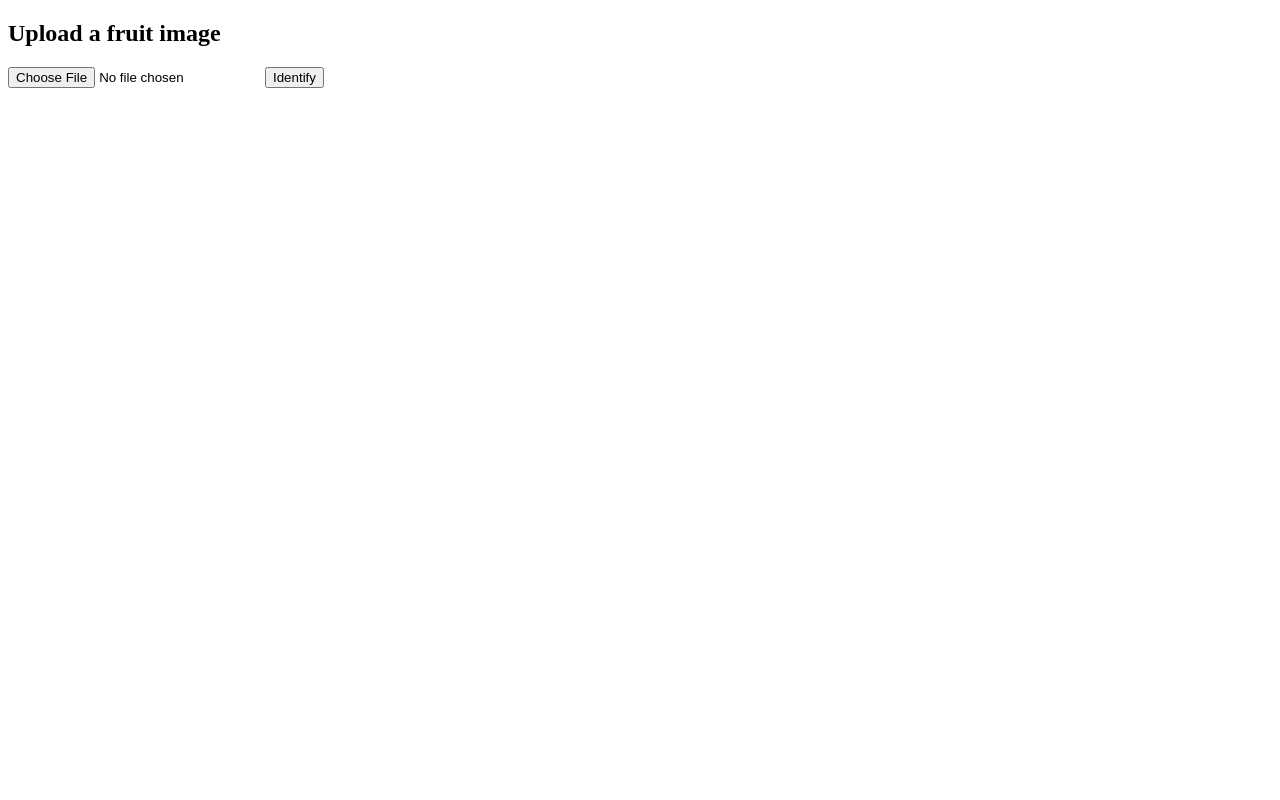
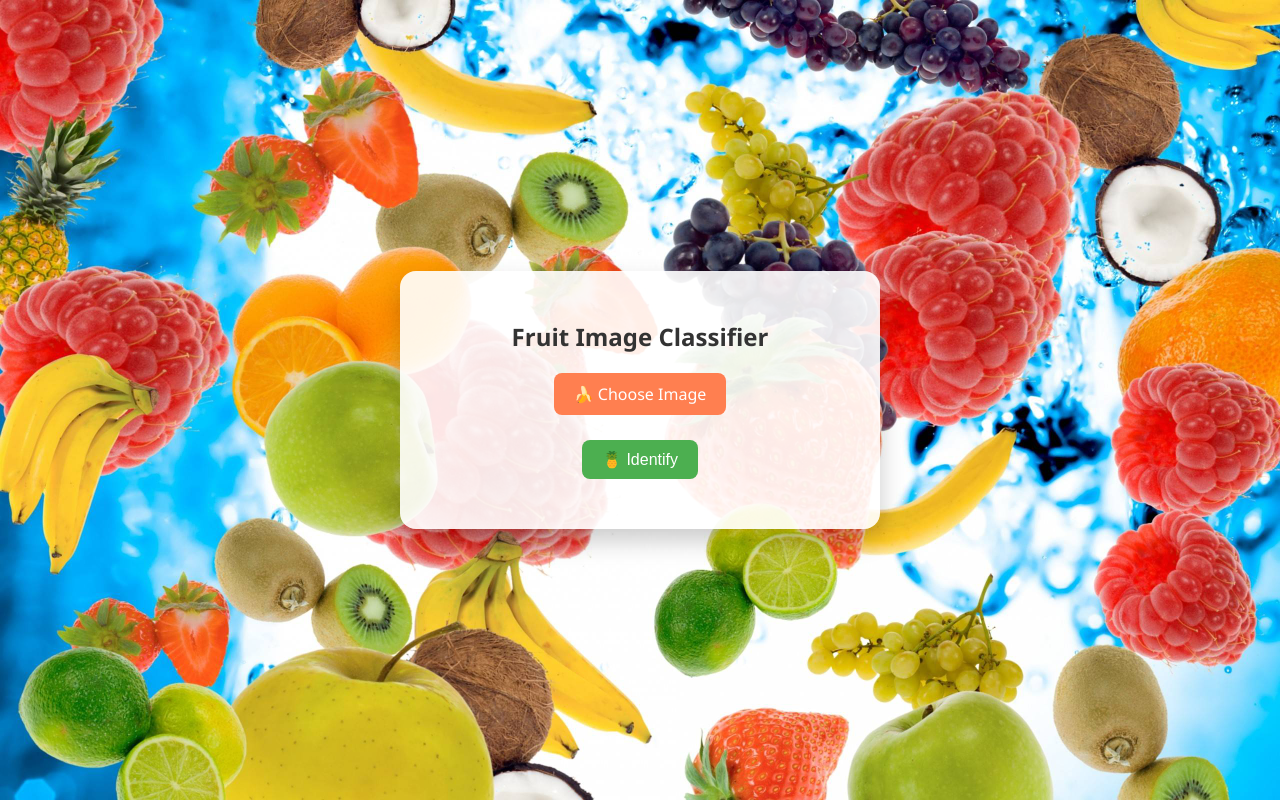
Before and after one commit to jacobszc/PatternRec_Project_Group1, a plain HTML site: page APP.html in a window 1280 px wide. Drawn offline with Linux system fonts and the light colour scheme.

Commit message:
polished website

```diff
--- a/APP.html
+++ b/APP.html
@@ -1,21 +1,102 @@
 <!DOCTYPE html>
 <html lang="en">
 <head>
-  <meta charset="UTF-8">
+  <meta charset="UTF-8" />
+  <meta name="viewport" content="width=device-width, initial-scale=1.0" />
   <title>Fruit Identifier</title>
+  <style>
+    body {
+      margin: 0;
+      font-family: 'Segoe UI', Tahoma, Geneva, Verdana, sans-serif;
+      background: url("fruit-bg.jpg") no-repeat center center fixed;
+      background-size: cover;
+      display: flex;
+      align-items: center;
+      justify-content: center;
+      height: 100vh;
+    }
+
+    .container {
+      background: rgba(255, 255, 255, 0.9);
+      padding: 30px 40px;
+      border-radius: 16px;
+      box-shadow: 0 12px 24px rgba(0, 0, 0, 0.2);
+      text-align: center;
+      width: 90%;
+      max-width: 400px;
+    }
+
+    h2 {
+      margin-bottom: 20px;
+      color: #333;
+    }
+
+    .file-input {
+      display: none;
+    }
+
+    .custom-file-label {
+      display: inline-block;
+      background: #ff7f50;
+      color: white;
+      padding: 10px 20px;
+      border-radius: 8px;
+      cursor: pointer;
+      margin-bottom: 15px;
+      transition: background 0.3s ease;
+    }
+
+    .custom-file-label:hover {
+      background: #ff5722;
+    }
+
+    button {
+      background: #4caf50;
+      color: white;
+      padding: 10px 20px;
+      border: none;
+      border-radius: 8px;
+      cursor: pointer;
+      font-size: 16px;
+      margin-top: 10px;
+      transition: background 0.3s ease;
+    }
+
+    button:hover {
+      background: #388e3c;
+    }
+
+    #result {
+      margin-top: 20px;
+      font-size: 18px;
+      color: #333;
+    }
+  </style>
 </head>
 <body>
-  <h2>Upload a fruit image</h2>
-  <input type="file" id="imageInput" accept="image/*">
-  <button onclick="uploadImage()">Identify</button>
+  <div class="container">
+    <h2>Fruit Image Classifier</h2>
+    <label for="imageInput" class="custom-file-label">🍌 Choose Image</label>
+    <input type="file" id="imageInput" accept="image/*" class="file-input" />
+    <br />
+    <button onclick="uploadImage()">🍍 Identify</button>
     <p id="result"></p>
+  </div>
 
   <script>
     function uploadImage() {
       const fileInput = document.getElementById('imageInput');
       const file = fileInput.files[0];
+
+      if (!file) {
+        document.getElementById('result').textContent = "Please select an image first.";
+        return;
+      }
+
       const formData = new FormData();
-      formData.append('file', file); // this must be 'file'
+      formData.append('file', file);
+
+      document.getElementById('result').textContent = "🥭 Processing...";
 
       fetch('http://localhost:5000/predict', {
         method: 'POST',
@@ -23,12 +104,19 @@
       })
         .then(res => res.json())
         .then(data => {
-        document.getElementById('result').textContent = `Prediction: ${data.prediction}`;
+          document.getElementById('result').textContent = `🍓 Prediction: ${data.prediction}`;
         })
         .catch(err => {
-        document.getElementById('result').textContent = `Error: ${err.message}`;
+          document.getElementById('result').textContent = `❌ Error: ${err.message}`;
         });
     }
+
+    // Update label text on file selection
+    document.getElementById('imageInput').addEventListener('change', function () {
+      if (this.files.length > 0) {
+        document.querySelector('.custom-file-label').textContent = `📷 ${this.files[0].name}`;
+      }
+    });
   </script>
 </body>
 </html>
```
Also changed, not shown: fruit-bg.jpg (added). Lines whose indentation alone changed are shown as unchanged.
